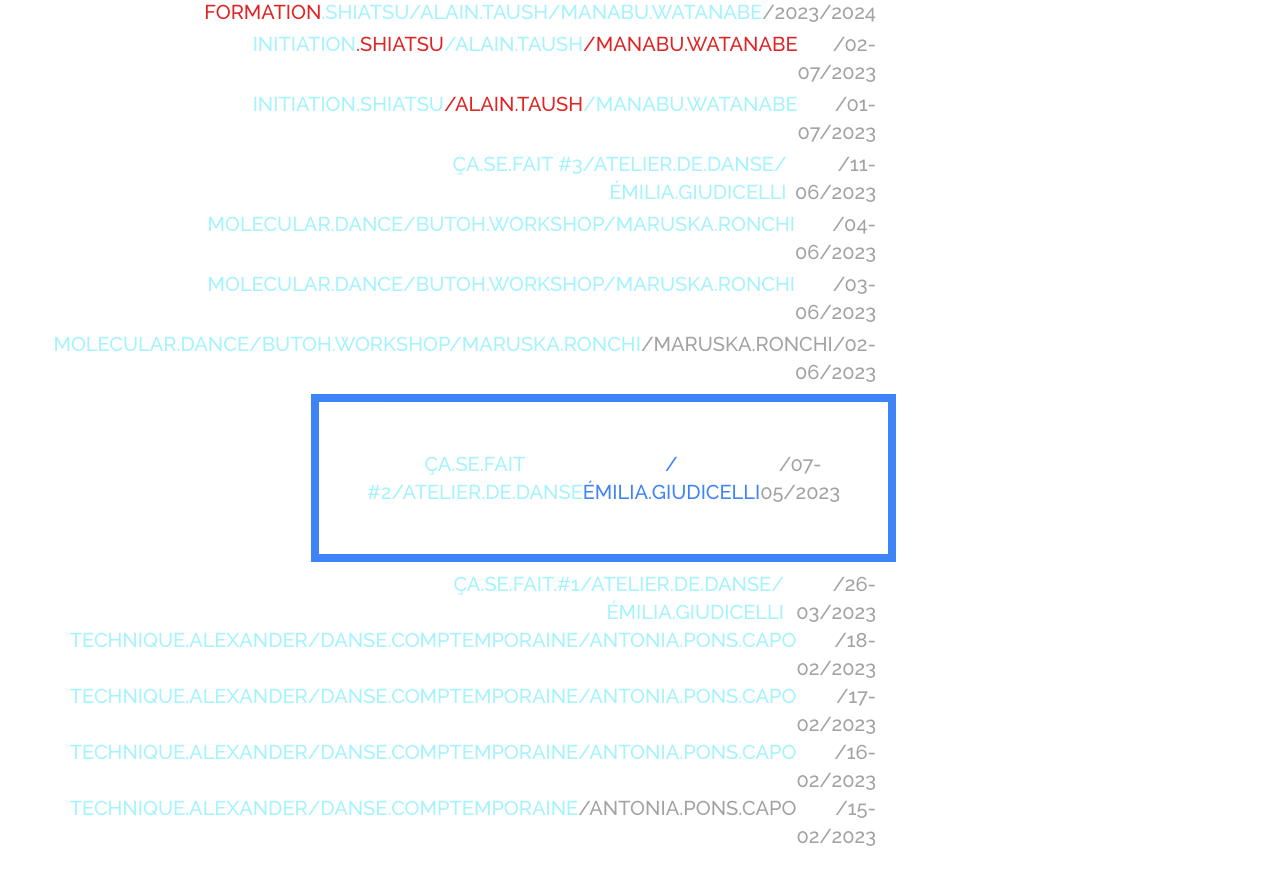
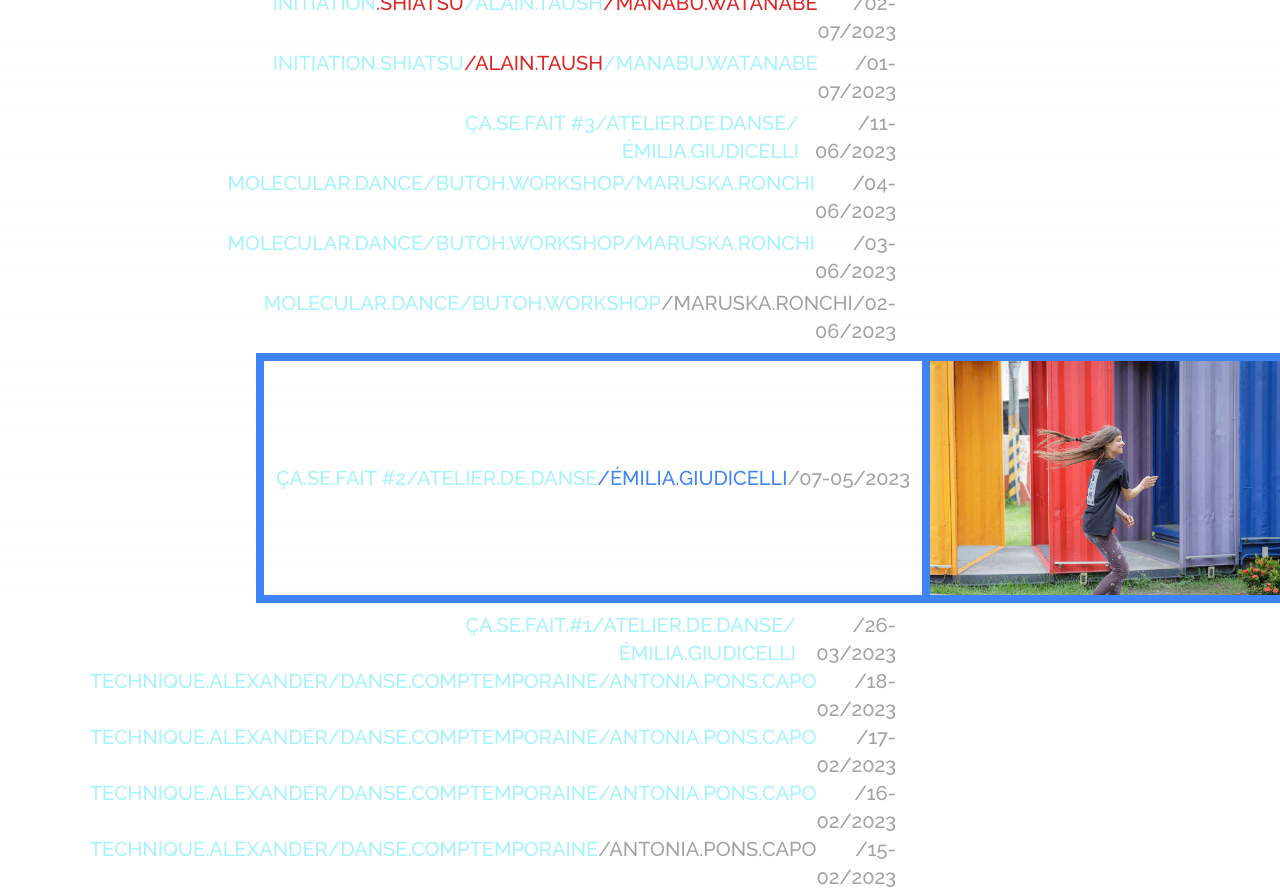
Before and after one commit to jolysnicolas1/keihoku, a Next.js app: page / in a window 1280 px wide. Before the commit the page ends 850 px from the top, so only its background shows below. Built offline with nearby package versions, Linux system fonts and the light colour scheme.

Commit message:
First static version

```diff
--- a/app/page.tsx
+++ b/app/page.tsx
@@ -17,7 +17,7 @@ export default function Home() {
           </div>
         </div>
         <div className='agenda text-right my-5'>
-          <div className="mx-96 text-xl border-black px-5 space-y-1">
+          <div className="px-96 text-xl border-black px-5 space-y-1">
             <div className='flex justify-end'>
               <p className='text-red-600'>FORMATION</p>
               <p className='text-cyan-200'>.SHIATSU/ALAIN.TAUSH/MANABU.WATANABE</p>
@@ -49,25 +49,25 @@ export default function Home() {
               <p className='text-neutral-400'>/03-06/2023</p>
             </div>
             <div className='flex justify-end'>
-              <p className='text-cyan-200'>MOLECULAR.DANCE/BUTOH.WORKSHOP/MARUSKA.RONCHI</p>
+              <p className='text-cyan-200'>MOLECULAR.DANCE/BUTOH.WORKSHOP</p>
               <p className='text-neutral-400'>/MARUSKA.RONCHI/02-06/2023</p>
             </div>
           </div>
-          <div className="bg-white text-xl border-blue flex justify-end items-center mx-96 my-2">
-            <div className='flex justify-end border-blue-500 border-8 p-12 h-full text-center'>
-              <p className='text-cyan-200'>ÇA.SE.FAIT #2/ATELIER.DE.DANSE</p>
-              <p className='text-blue-500'>/ÉMILIA.GIUDICELLI</p>
-              <p className='text-neutral-400'>/07-05/2023</p>
+          <div className="text-xl flex justify-end my-2">
+            <div className='flex border-blue-500 border-8 py-5 px-3'>
+              <p className='self-center text-cyan-200'>ÇA.SE.FAIT #2/ATELIER.DE.DANSE</p>
+              <p className='self-center text-blue-500'>/ÉMILIA.GIUDICELLI</p>
+              <p className='self-center text-neutral-400'>/07-05/2023</p>
             </div>
-            {/* <Image
-              className='z-0 border-blue-500 border-y-8'
+            <Image
+              className='border-blue-500 border-y-8 bottom-0 right-0'
               src={corea}
-              width={300}
-              height={300}
+              height={500}
+              width={350}
               alt="logo"
-              /> */}
+              />
           </div>
-          <div className="mx-96 text-xl border-black px-5 bg-white">
+          <div className="px-96 text-xl border-black px-5 bg-white">
             <div className='flex justify-end'>
               <p className='text-cyan-200'>ÇA.SE.FAIT.#1/ATELIER.DE.DANSE/ÉMILIA.GIUDICELLI</p>
               <p className='text-neutral-400'>/26-03/2023</p>
```
